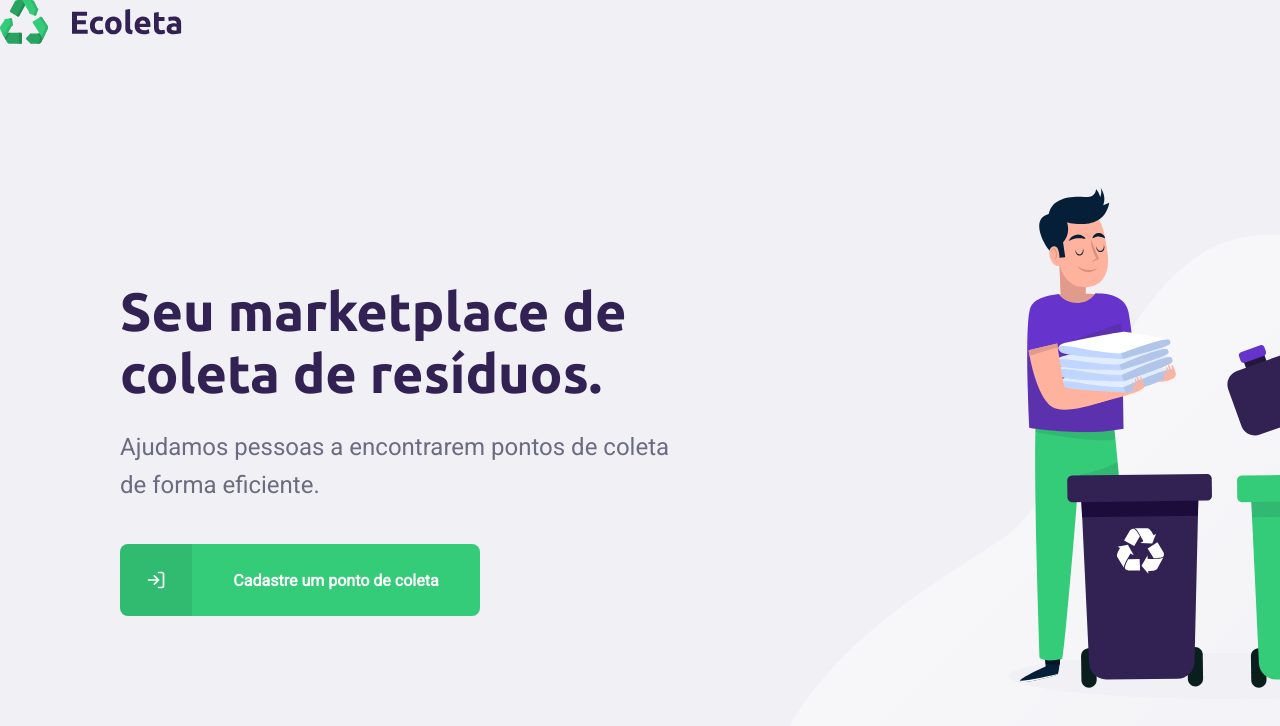
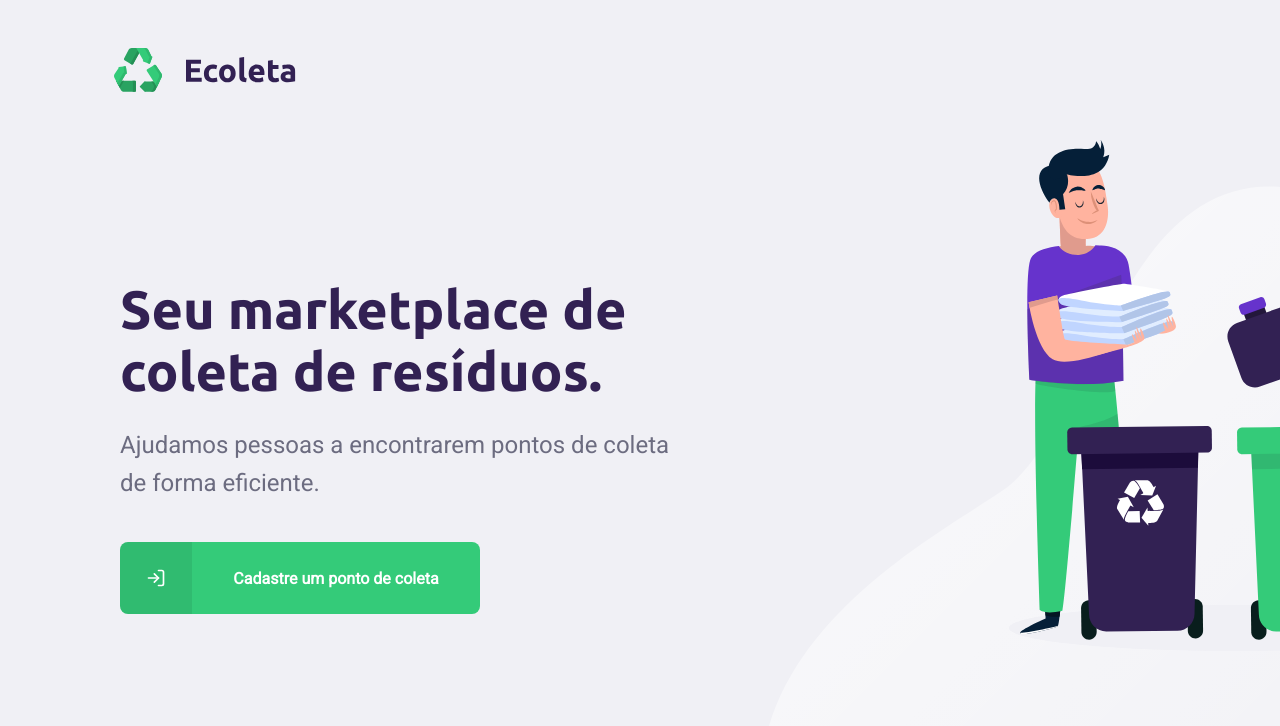
Before and after one commit to danieljpgo/playroom-web, a React (Create React App) app: page / in a window 1280 px wide. Shown: the top 726 px of the page. Built offline with nearby package versions, Linux system fonts and the light colour scheme.

Commit message:
fix(header): hidden back button

```diff
--- a/src/app/common/layout/Header/index.tsx
+++ b/src/app/common/layout/Header/index.tsx
@@ -1,31 +1,21 @@
 import React from 'react';
-import { Link } from 'react-router-dom';
-import { FiArrowLeft } from 'react-icons/fi';
+import { NavLink } from 'react-router-dom';
+import { FiArrowLeft as Icon } from 'react-icons/fi';
 import logo from '../../resources/assets/logo.svg';
+import './styles.css';
 
-interface Props {
-  back?: {
-    to: string,
-    text: string
-  },
-}
-
-const Header: React.FC<Props> = (props) => {
-  const { back } = props;
-
-  return (
-    <header>
-      <img src={logo} alt="Ecoleta" />
-      {
-        back && (
-          <Link to={back.to}>
-            <FiArrowLeft />
-            {back.text}
-          </Link>
-        )
-      }
-    </header>
-  );
-};
+const Header: React.FC = () => (
+  <header>
+    <img src={logo} alt="Ecoleta" />
+    <NavLink
+      to="/"
+      isActive={(match, location) => location.pathname === '/cadastro'}
+      activeClassName="show"
+    >
+      <Icon />
+      <span>Voltar para home</span>
+    </NavLink>
+  </header>
+);
 
 export default Header;
--- /dev/null
+++ b/src/app/common/layout/Header/styles.css
@@ -0,0 +1,36 @@
+header {
+  padding: 48px 24px 0;
+  margin: 0 auto;
+  max-width: 1100px;
+  display: flex;
+  justify-content: space-between;
+  align-items: center;
+}
+
+header a {
+  color: var(--title-color);
+  font-weight: bold;
+  text-decoration: none;
+
+  display: flex;
+  align-items: center;
+  opacity: 0;
+  pointer-events: none;
+  transition: opacity 0.2s ease-in-out;
+}
+
+header a.show{
+  opacity: 1;
+  pointer-events: all;
+}
+
+header a svg {
+  margin-right: 16px;
+  color: var(--primary-color);
+}
+
+@media(max-width: 520px) {
+ header span{
+    display: none;
+  }
+}
--- a/src/app/common/layout/Navigation/index.tsx
+++ b/src/app/common/layout/Navigation/index.tsx
@@ -1,16 +1,21 @@
-import React, { Fragment, Children } from 'react';
+import React from 'react';
 import Header from '../Header';
+import './styles.css';
 
-const Navigation: React.FC = (props) => {
+interface Props {
+  children: JSX.Element,
+}
+
+const Navigation: React.FC<Props> = (props) => {
   const { children } = props;
 
   return (
-    <Fragment>
+    <div className="wrapper">
       <Header />
       <main>
         {children}
       </main>
-    </Fragment>
+    </div>
   );
 };
 
--- /dev/null
+++ b/src/app/common/layout/Navigation/styles.css
@@ -0,0 +1,7 @@
+.wrapper{
+  height: 100vh;
+}
+
+main {
+  height: calc(100% - 92px);
+}
--- a/src/app/modules/Home/index.tsx
+++ b/src/app/modules/Home/index.tsx
@@ -1,15 +1,12 @@
 import React from 'react';
 import { Link } from 'react-router-dom';
 import { FiLogIn } from 'react-icons/fi';
-import Header from '../../common/layout/Header';
 import './styles.css';
 
 const Home: React.FC = () => (
   <div id="page-home">
     <div className="content">
-      {/* <Header /> */}
-
-      <main>
+      <div className="page">
         <h1> Seu marketplace de coleta de resíduos. </h1>
         <p> Ajudamos pessoas a encontrarem pontos de coleta de forma eficiente. </p>
         <Link to="/cadastro">
@@ -18,7 +15,7 @@ const Home: React.FC = () => (
           </span>
           <strong>Cadastre um ponto de coleta </strong>
         </Link>
-      </main>
+      </div>
     </div>
   </div>
 );
--- a/src/app/modules/Home/styles.css
+++ b/src/app/modules/Home/styles.css
@@ -1,6 +1,5 @@
 #page-home {
-  height: 100vh;
-
+  height: 100%;
   background: url('../../common/resources/assets/home-background.svg') no-repeat 760px bottom;
 }
 
@@ -16,11 +15,11 @@
   align-items: flex-start;
 }
 
-#page-home .content header {
+/* #page-home .content header {
   margin: 48px 0 0;
-}
+} */
 
-#page-home .content main {
+#page-home .content .page {
   flex: 1;
   max-width: 560px;
 
@@ -29,18 +28,18 @@
   justify-content: center;
 }
 
-#page-home .content main h1 {
+#page-home .content .page h1 {
   font-size: 54px;
   color: var(--title-color);
 }
 
-#page-home .content main p {
+#page-home .content .page p {
   font-size: 24px;
   margin-top: 24px;
   line-height: 38px;
 }
 
-#page-home .content main a {
+#page-home .content .page a {
   width: 100%;
   max-width: 360px;
   height: 72px;
@@ -55,7 +54,7 @@
   margin-top: 40px;
 }
 
-#page-home .content main a span {
+#page-home .content .page a span {
   display: block;
   background: rgba(0, 0, 0, 0.08);
   width: 72px;
@@ -67,19 +66,19 @@
   transition: background-color 0.2s;
 }
 
-#page-home .content main a span svg {
+#page-home .content .page a span svg {
   color: #FFF;
   width: 20px;
   height: 20px;
 }
 
-#page-home .content main a strong {
+#page-home .content .page a strong {
   flex: 1;
   text-align: center;
   color: #FFF;
 }
 
-#page-home .content main a:hover {
+#page-home .content .page a:hover {
   background: #2FB86E;
 }
 
@@ -93,15 +92,15 @@
     margin: 48px auto 0;
   }
 
-  #page-home .content main {
+  #page-home .content .page {
     align-items: center;
   }
 
-  #page-home .content main h1 {
+  #page-home .content .page h1 {
     font-size: 42px;
   }
 
-  #page-home .content main p {
+  #page-home .content .page p {
     font-size: 24px;
   }
 }
--- a/src/app/modules/Points/index.tsx
+++ b/src/app/modules/Points/index.tsx
@@ -1,11 +1,9 @@
 import React from 'react';
-import Header from '../../common/layout/Header';
 import Form from './Form';
 import './styles.css';
 
 const Points: React.FC = () => (
   <div id="page-create-point">
-    {/* <Header back={{ to: '/', text: 'Voltar para home' }} /> */}
     <Form />
   </div>
 );
--- a/src/app/modules/Points/styles.css
+++ b/src/app/modules/Points/styles.css
@@ -5,7 +5,7 @@
   margin: 0 auto;
 }
 
-#page-create-point header {
+/* #page-create-point header {
   margin-top: 48px;
 
   display: flex;
@@ -16,7 +16,7 @@
 #page-create-point header a {
   color: var(--title-color);
   font-weight: bold;
-  text-decoration: none;
+  text-decoration: none;w
 
   display: flex;
   align-items: center;
@@ -25,7 +25,7 @@
 #page-create-point header a svg {
   margin-right: 16px;
   color: var(--primary-color);
-}
+} */
 
 #page-create-point form {
   margin: 80px auto;
```
